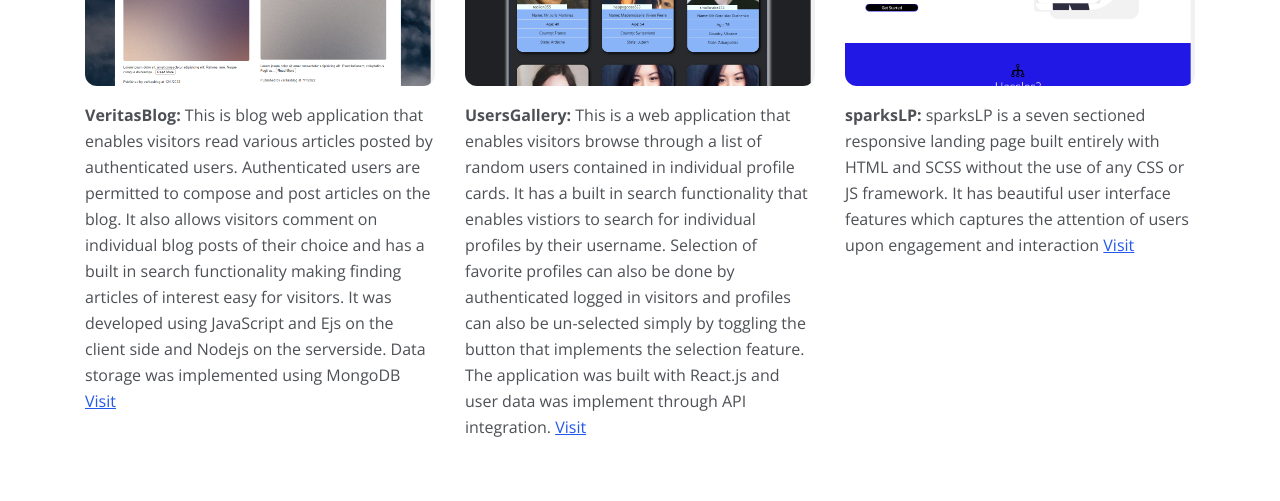
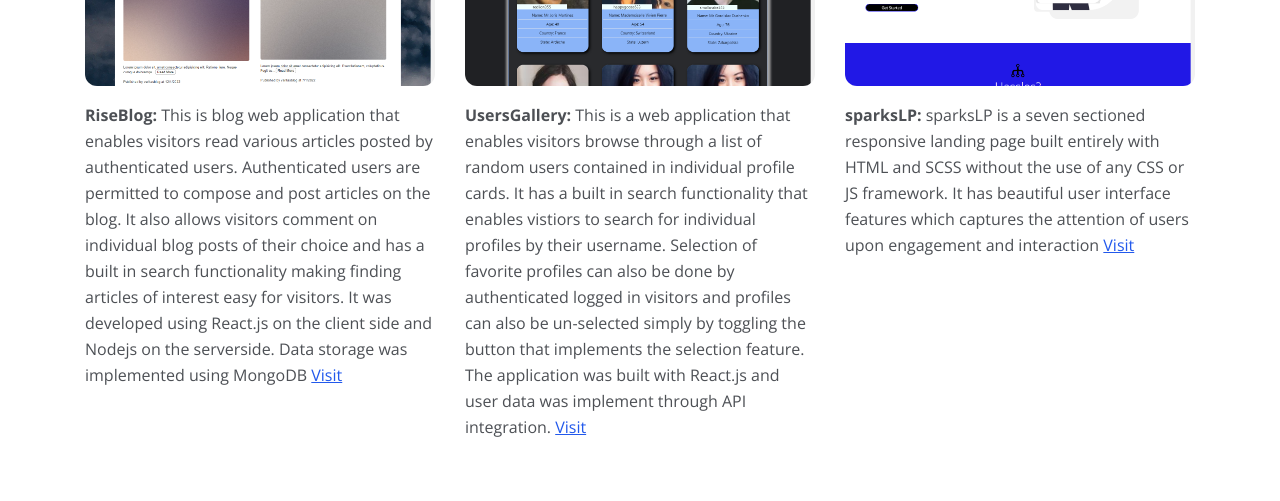
Before and after one commit to Fransco35/portfolio, a website: page index.html in a window 1280 px wide. Shown: the part 2454-2955 px from the top of the page. Drawn offline with nearby package versions, Linux system fonts and the light colour scheme.

Commit message:
Update index.html

```diff
--- a/index.html
+++ b/index.html
@@ -200,12 +200,12 @@
                                 <img class="img-fluid" src="images/veritasblog.png" alt="alternative">
                             </a>
                         </div> <!-- end of image-container -->
-                        <p><strong>VeritasBlog:</strong> This is blog web application that enables
+                        <p><strong>RiseBlog:</strong> This is blog web application that enables
                             visitors read various articles posted by authenticated users. Authenticated users are permitted to
                               compose and post articles on the blog. It also allows visitors comment on individual blog posts
                             of their choice and has a built in search functionality making finding articles of interest easy for visitors.
-                             It was developed using JavaScript and Ejs on the client side and Nodejs on the serverside. Data storage was implemented using MongoDB
-                             <a class="blue" href="https://theveritasblog.onrender.com/">Visit</a>
+                             It was developed using React.js on the client side and Nodejs on the serverside. Data storage was implemented using MongoDB
+                             <a class="blue" href="https://risesblog.onrender.com/">Visit</a>
                         </p>
                     </div> <!-- end of text-container -->
                 </div> <!-- end of col -->
```
